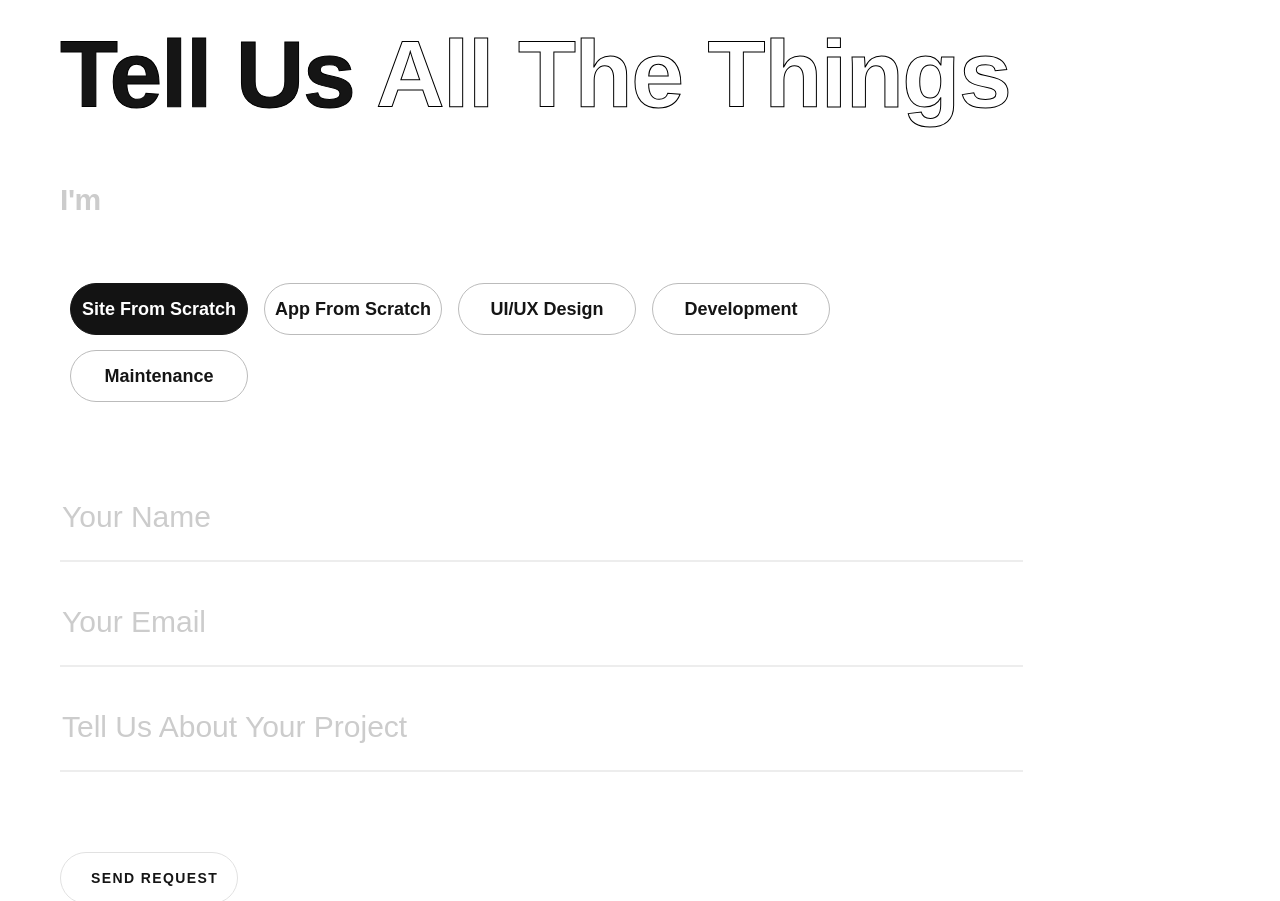
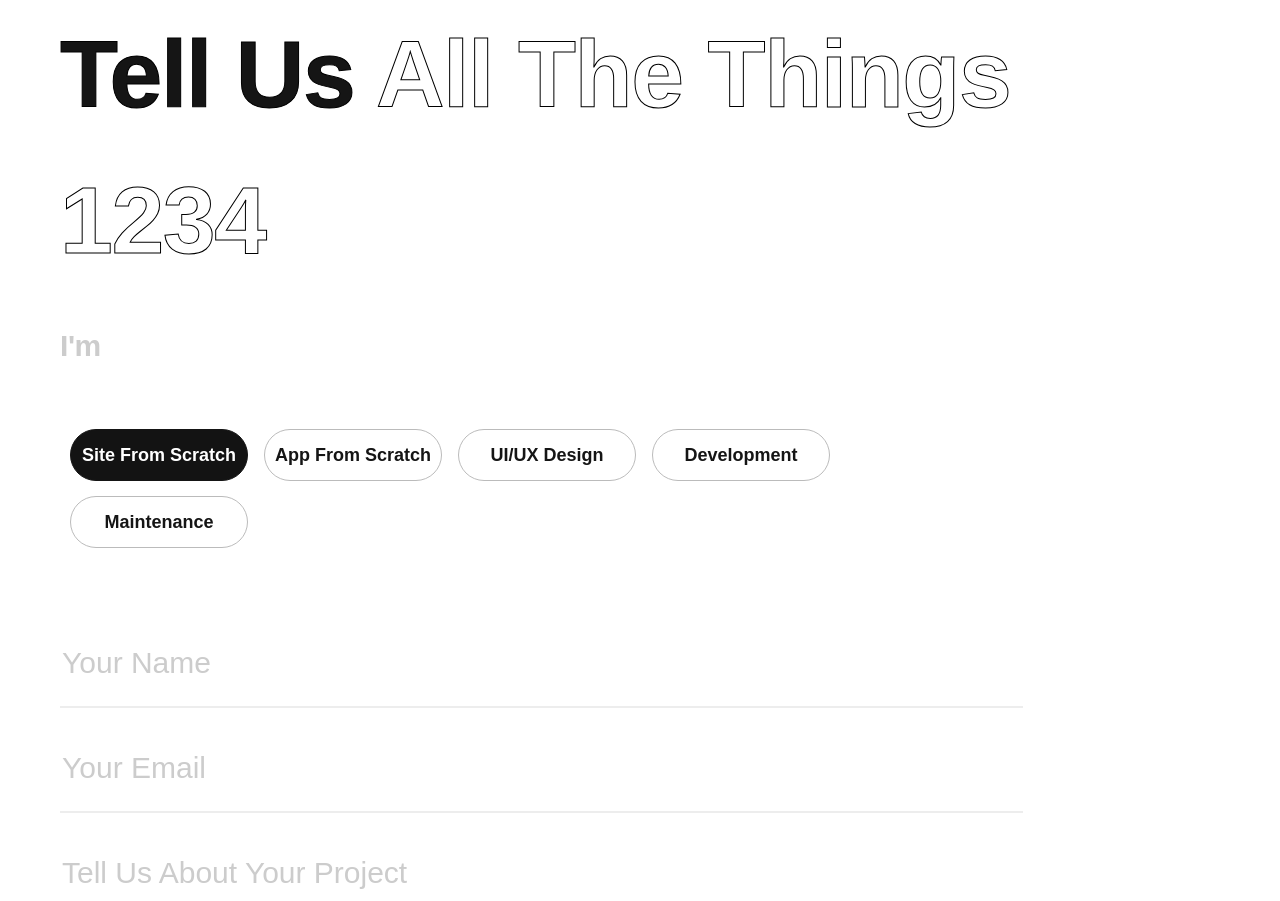
Before and after one commit to dvadher/workscript, a plain HTML site: page contact.html in a window 1280 px wide. Shown: the part 199-1100 px from the top of the page. Drawn offline with nearby package versions, Linux system fonts and the light colour scheme; a web font is replaced by a local one.

Commit message:
all pages

```diff
--- a/contact.html
+++ b/contact.html
@@ -84,7 +84,7 @@
                         <span class="text-uppercase breadcrumbs_heading">Hey! <img class="hi_fi_icon vert-movex" src="images/hi_fi.png"></span>
                         <h1 class="animated animatedFadeInUp fadeInUp m-0">
                            <span>Tell us</span>  all
-                           the things</h1>
+                           the things 1234</h1>
                      </div>
                   </section>
                   <form class="contact_form section-spacer pt-0">
```
